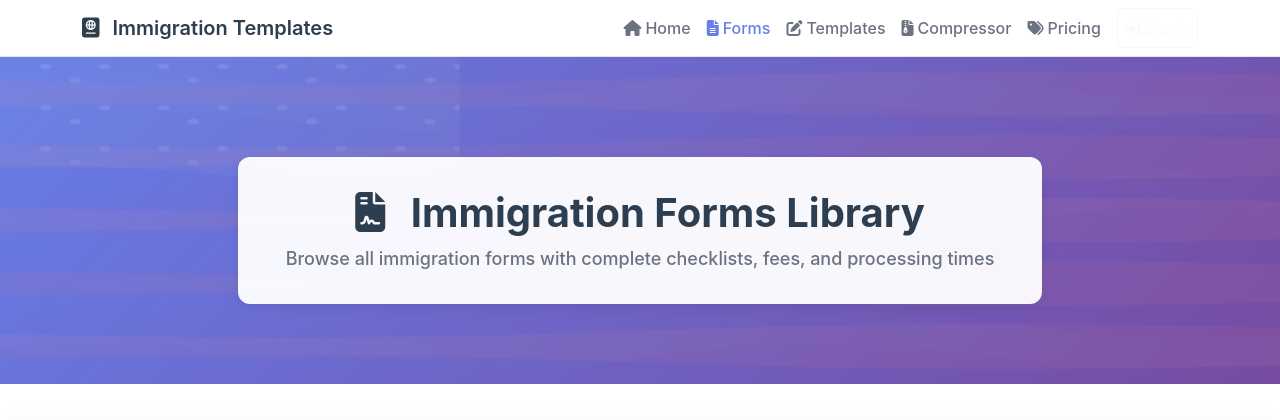
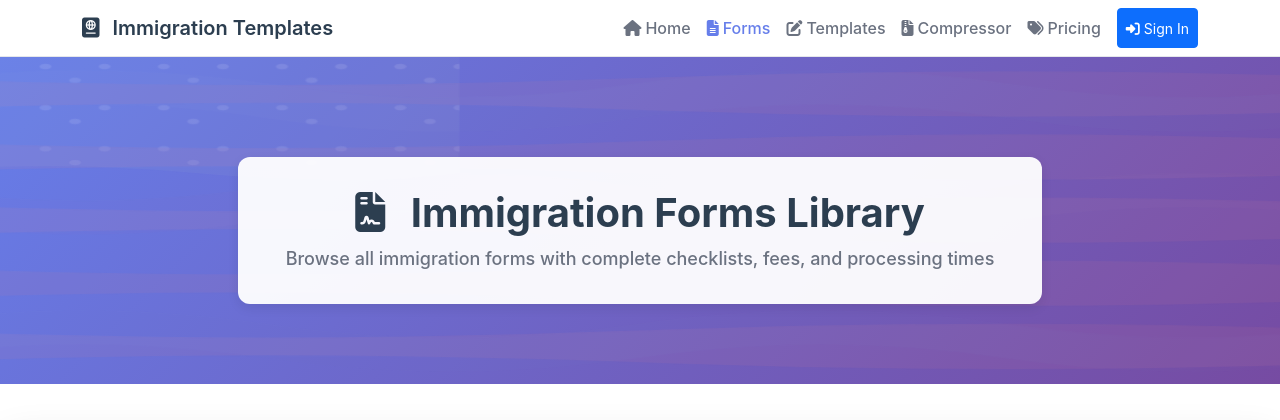
Before and after one commit to Prasan1/immigration, a Flask app: page /forms in a window 1280 px wide. Shown: the top 420 px of the page. Run offline with Flask 3, Linux system fonts and the light colour scheme; data that the repository does not hold is empty; some libraries are stand-ins or nearby versions.

Commit message:
Fix invisible logout button on forms page
Problem: Logout button was invisible on white navbar
- Used 'btn-outline-light' class (light border/text on white background)
- Button existed but couldn't be seen by users

Solution:
✅ Logout button: Changed to 'btn-outline-danger' (red, visible)
✅ Added logout icon for better UX
✅ Login button: Changed to 'btn-primary' (solid blue, more prominent)

Now logged-in users can clearly see and click the logout button on /forms page.

🤖 Generated with [Claude Code](https://claude.com/claude-code)

Co-Authored-By: Claude Sonnet 4.5 <noreply@anthropic.com>

```diff
--- a/templates/index.html
+++ b/templates/index.html
@@ -1014,9 +1014,11 @@
                 <a class="nav-link" href="/dashboard">
                     <i class="fas fa-tachometer-alt me-1"></i>Dashboard
                 </a>
-                <button class="btn btn-outline-light btn-sm ms-2" id="logoutBtn">Logout</button>
+                <button class="btn btn-outline-danger btn-sm ms-2" id="logoutBtn">
+                    <i class="fas fa-sign-out-alt me-1"></i>Logout
+                </button>
                 {% else %}
-                <button class="btn btn-outline-light btn-sm ms-2" id="loginBtn">
+                <button class="btn btn-primary btn-sm ms-2" id="loginBtn">
                     <i class="fas fa-sign-in-alt me-1"></i>Sign In
                 </button>
                 {% endif %}
```
